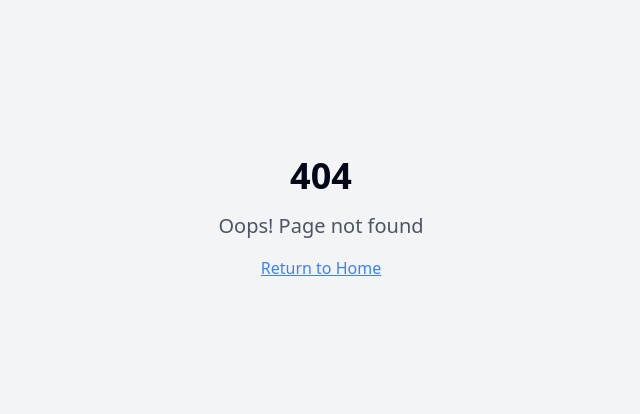
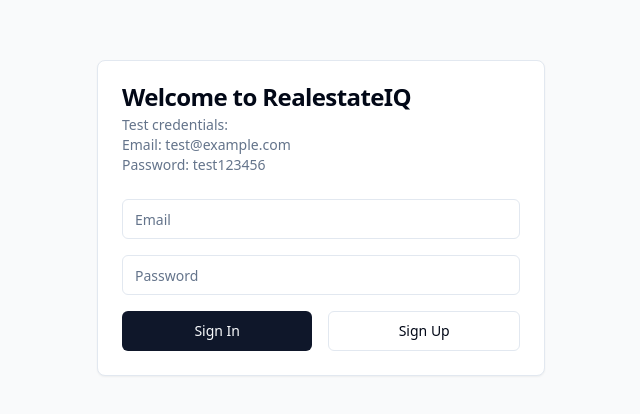
Before and after one commit to neilgupte/zip-code-insight-hub, a React (Vite) app: page /auth in a window 1280 px wide. Before the commit this address had no page. Shown: the part 182-596 px from the top of the page, without its empty margins (319-959 px from the left). Built offline with nearby package versions, Linux system fonts and the light colour scheme.

Commit message:
feat: Implement user authentication and basic account setup

```diff
--- a/src/App.tsx
+++ b/src/App.tsx
@@ -1,9 +1,11 @@
+
 import { Toaster } from "@/components/ui/toaster";
 import { Toaster as Sonner } from "@/components/ui/sonner";
 import { TooltipProvider } from "@/components/ui/tooltip";
 import { QueryClient, QueryClientProvider } from "@tanstack/react-query";
-import { BrowserRouter, Routes, Route } from "react-router-dom";
-import Index from "./pages/Index";
+import { BrowserRouter, Routes, Route, Navigate } from "react-router-dom";
+import Auth from "./pages/Auth";
+import Dashboard from "./pages/Dashboard";
 import NotFound from "./pages/NotFound";
 
 const queryClient = new QueryClient();
@@ -15,8 +17,9 @@ const App = () => (
       <Sonner />
       <BrowserRouter>
         <Routes>
-          <Route path="/" element={<Index />} />
-          {/* ADD ALL CUSTOM ROUTES ABOVE THE CATCH-ALL "*" ROUTE */}
+          <Route path="/" element={<Navigate to="/dashboard" replace />} />
+          <Route path="/auth" element={<Auth />} />
+          <Route path="/dashboard" element={<Dashboard />} />
           <Route path="*" element={<NotFound />} />
         </Routes>
       </BrowserRouter>
--- /dev/null
+++ b/src/pages/Auth.tsx
@@ -0,0 +1,96 @@
+
+import { useState } from "react";
+import { supabase } from "@/integrations/supabase/client";
+import { Button } from "@/components/ui/button";
+import { Input } from "@/components/ui/input";
+import { Card, CardHeader, CardTitle, CardDescription, CardContent } from "@/components/ui/card";
+import { toast } from "sonner";
+
+const Auth = () => {
+  const [email, setEmail] = useState("");
+  const [password, setPassword] = useState("");
+  const [loading, setLoading] = useState(false);
+
+  const handleLogin = async (e: React.FormEvent) => {
+    e.preventDefault();
+    setLoading(true);
+
+    const { error } = await supabase.auth.signInWithPassword({
+      email,
+      password,
+    });
+
+    if (error) {
+      toast.error(error.message);
+    } else {
+      toast.success("Successfully logged in!");
+    }
+    setLoading(false);
+  };
+
+  const handleSignUp = async (e: React.FormEvent) => {
+    e.preventDefault();
+    setLoading(true);
+
+    const { error } = await supabase.auth.signUp({
+      email,
+      password,
+    });
+
+    if (error) {
+      toast.error(error.message);
+    } else {
+      toast.success("Successfully signed up! Please check your email for verification.");
+    }
+    setLoading(false);
+  };
+
+  return (
+    <div className="min-h-screen flex items-center justify-center bg-gray-50 px-4">
+      <Card className="w-full max-w-md">
+        <CardHeader>
+          <CardTitle>Welcome to RealestateIQ</CardTitle>
+          <CardDescription>
+            Test credentials:
+            <br />
+            Email: test@example.com
+            <br />
+            Password: test123456
+          </CardDescription>
+        </CardHeader>
+        <CardContent>
+          <form onSubmit={handleLogin} className="space-y-4">
+            <div className="space-y-2">
+              <Input
+                type="email"
+                placeholder="Email"
+                value={email}
+                onChange={(e) => setEmail(e.target.value)}
+                required
+              />
+            </div>
+            <div className="space-y-2">
+              <Input
+                type="password"
+                placeholder="Password"
+                value={password}
+                onChange={(e) => setPassword(e.target.value)}
+                required
+              />
+            </div>
+            <div className="flex gap-4">
+              <Button type="submit" className="w-full" disabled={loading}>
+                Sign In
+              </Button>
+              <Button type="button" onClick={handleSignUp} variant="outline" className="w-full" disabled={loading}>
+                Sign Up
+              </Button>
+            </div>
+          </form>
+        </CardContent>
+      </Card>
+    </div>
+  );
+};
+
+export default Auth;
--- /dev/null
+++ b/src/pages/Dashboard.tsx
@@ -0,0 +1,38 @@
+
+import { useEffect } from "react";
+import { useNavigate } from "react-router-dom";
+import { supabase } from "@/integrations/supabase/client";
+
+const Dashboard = () => {
+  const navigate = useNavigate();
+
+  useEffect(() => {
+    const checkUser = async () => {
+      const { data: { session } } = await supabase.auth.getSession();
+      if (!session) {
+        navigate("/auth");
+      }
+    };
+
+    checkUser();
+
+    const { data: { subscription } } = supabase.auth.onAuthStateChange((_event, session) => {
+      if (!session) {
+        navigate("/auth");
+      }
+    });
+
+    return () => subscription.unsubscribe();
+  }, [navigate]);
+
+  return (
+    <div className="min-h-screen bg-background">
+      <div className="container mx-auto p-4">
+        <h1 className="text-2xl font-bold mb-4">RealestateIQ Dashboard</h1>
+        {/* Dashboard content will be added in subsequent prompts */}
+      </div>
+    </div>
+  );
+};
+
+export default Dashboard;
```
